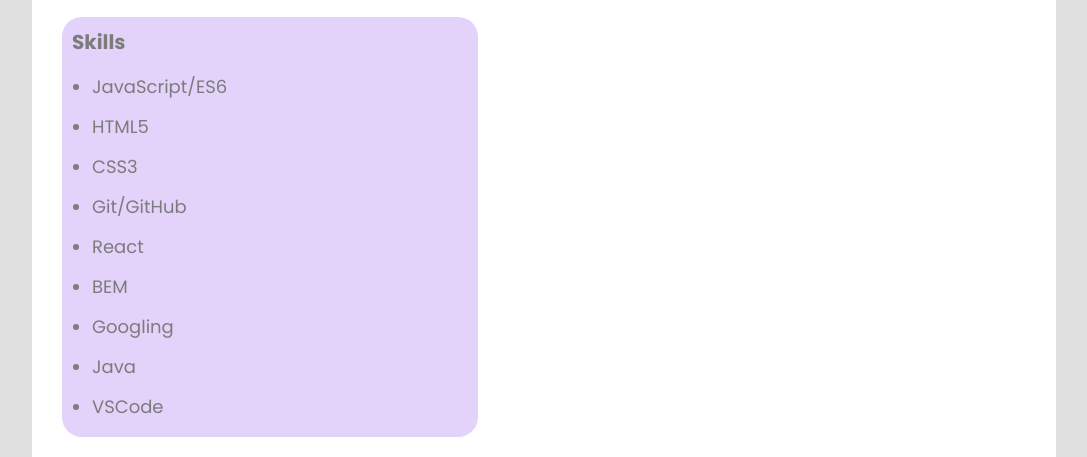
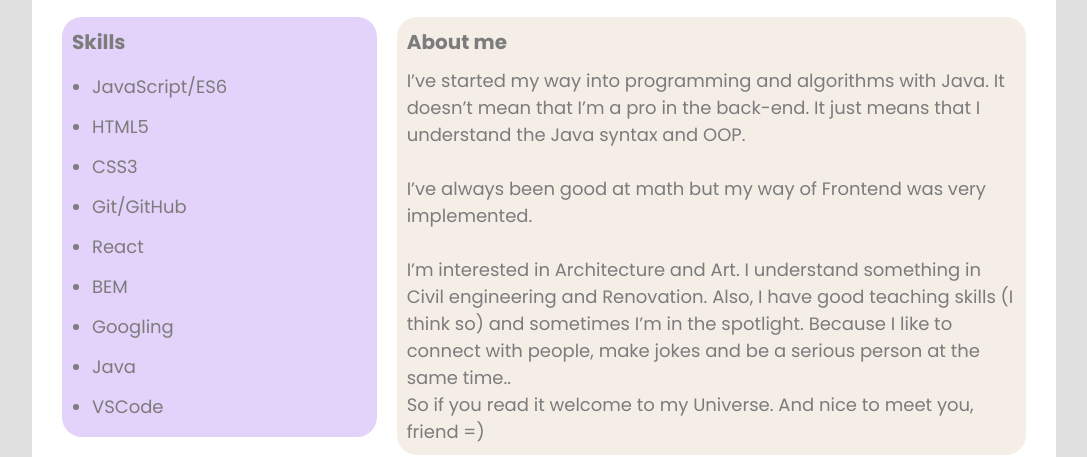
Before and after one commit to BetaBart/my_cv, a plain HTML site: page index.html in a window 1280 px wide. Shown: the part 329-786 px from the top of the page, without its empty margins (96-1183 px from the left). Drawn offline with Linux system fonts and the light colour scheme.

Commit message:
update cv

```diff
--- a/index.html
+++ b/index.html
@@ -120,6 +120,27 @@
                                 target="_blank">JavaScript v.2.0</a></li>
                     </ul>
               </section>
+            </aside>
+                <div class="main__right-side">
+                <section class="section section_about">
+                    <h3 class="section__heading">About me</h3>
+                    <p class="section__text">I’ve started my way into programming and algorithms with Java. It doesn’t
+                        mean
+                        that I’m a pro in the
+                        back-end. It just means that I understand the Java syntax and OOP.</p><br>
+                    <p class="section__text">I’ve always been good at math but my way of Frontend was very implemented.
+                    </p>
+                    <br>
+                    <p class="section__text">I’m interested in Architecture and Art. I understand something in Civil
+                        engineering and Renovation.
+                        Also, I have good teaching skills (I think so) and sometimes I’m in the spotlight. Because I
+                        like to
+                        connect with people, make jokes and be a serious person at the same time..</p>
+                    <p class="section__text">So if you read it welcome to my Universe. And nice to meet you, friend =)
+                    </p>
+                </section>
+
+
                 <section class="section section_code">
                     <h3 class="section__heading">Code Example</h3>
                     <p class="section__text"><i>Array.prototype.length</i> will give you the number of top-level
```
